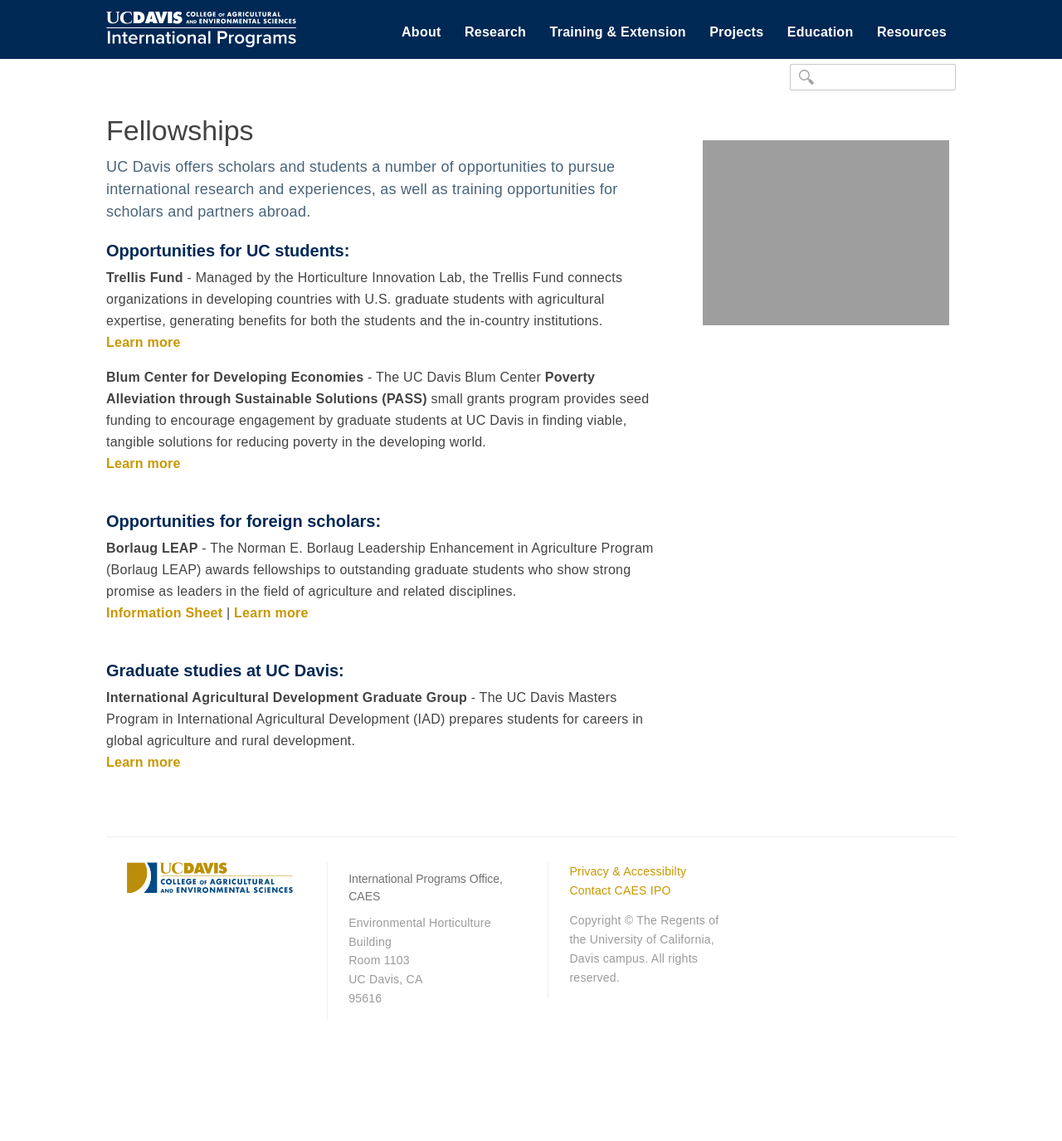
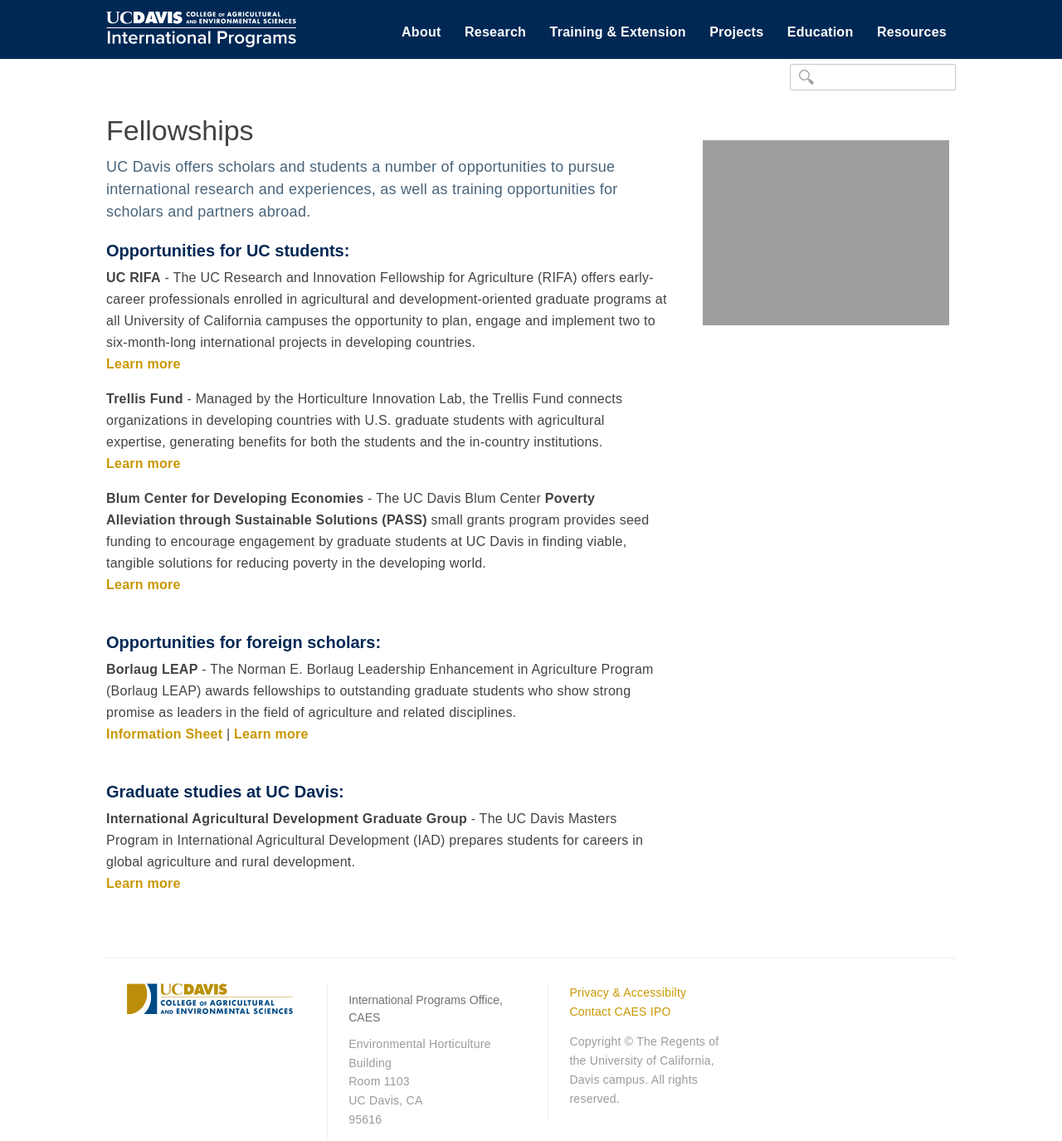
Before and after one commit to ucdavis/ip, a Jekyll site: the page built from scholars-and-students/index.html, in a window 1280 px wide. Shown: the whole page at 83% size. Built offline with Jekyll 4.4.1, drawn with Linux system fonts in a browser that asks for light colours; nearby versions of some CDN libraries; before the commit the page ends 1229 px from its top, so only the background shows below that.

Commit message:
Revert "removing paragraph"
This reverts commit ae5ca9530aa61144400d869456959763b5842131.

```diff
--- a/scholars-and-students/index.html
+++ b/scholars-and-students/index.html
@@ -10,6 +10,8 @@
     <p class="lead">UC Davis offers scholars and students a number of opportunities to pursue international research and experiences, as well as training opportunities for scholars and partners abroad.</p>
 
     <h3>Opportunities for UC students:</h3>
+
+    <p><b>UC RIFA</b> - The UC Research and Innovation Fellowship for Agriculture (RIFA) offers early-career professionals enrolled in agricultural and development-oriented graduate programs at all University of California campuses the opportunity to plan, engage and implement two to six-month-long international projects in developing countries. <br><a class="learnmore" href="/scholars-and-students/RIFA">Learn more</a></p>
 
     <p><b>Trellis Fund</b> - Managed by the Horticulture Innovation Lab, the Trellis Fund connects organizations in developing countries with U.S. graduate students with agricultural expertise, generating benefits for both the students and the in-country institutions. <br> <a class="learnmore" href="http://horticulture.ucdavis.edu/main/trellis.html" target="_blank">Learn more</a></p>
 
```
Also changed, not shown: 1 other file.
